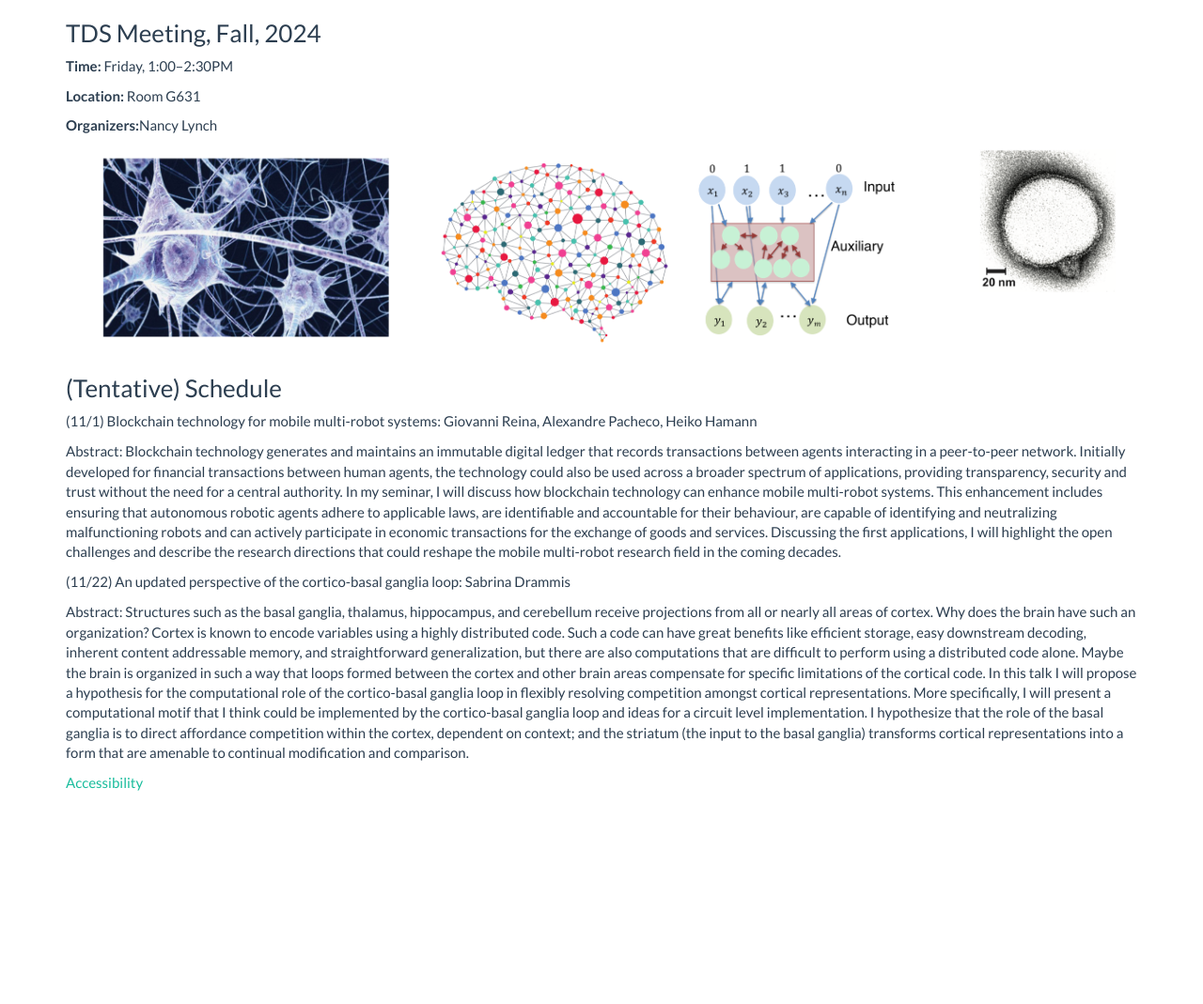
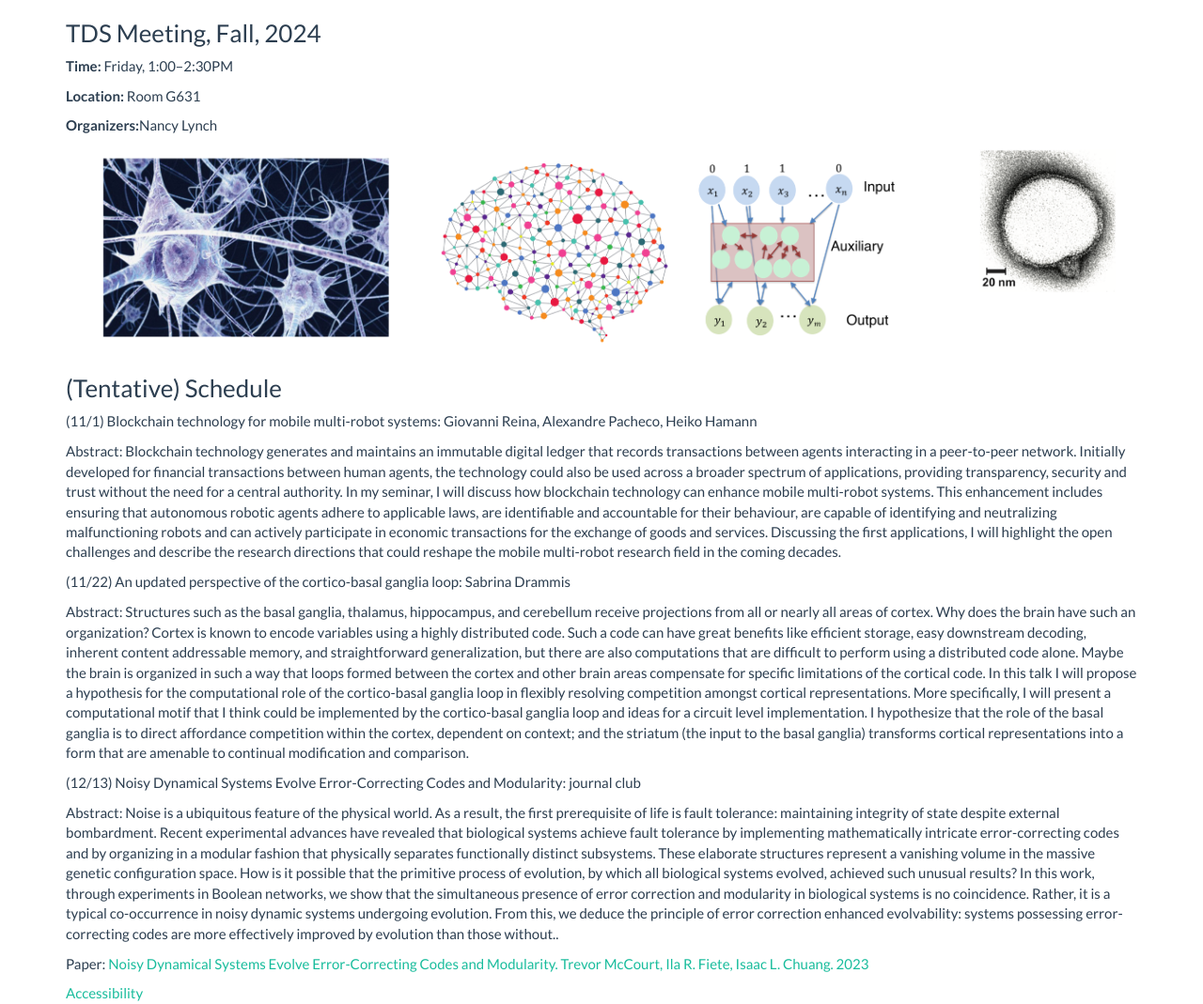
Before and after one commit to brabeeba/TDS-Meeting-2024-Fall, a plain HTML site: page index.html in a window 1280 px wide. Shown: the whole page at 94% size. Before the commit the page ends 845 px from the top, so only its background shows below. Drawn offline with Linux system fonts and the light colour scheme.

Commit message:
add journal club

```diff
--- a/index.html
+++ b/index.html
@@ -90,6 +90,15 @@ research field in the coming decades.</p>
 		<p>Abstract:
 Structures such as the basal ganglia, thalamus, hippocampus, and cerebellum receive projections from all or nearly all areas of cortex. Why does the brain have such an organization? Cortex is known to encode variables using a highly distributed code. Such a code can have great benefits like efficient storage, easy downstream decoding, inherent content addressable memory, and straightforward generalization, but there are also computations that are difficult to perform using a distributed code alone. Maybe the brain is organized in such a way that loops formed between the cortex and other brain areas compensate for specific limitations of the cortical code. In this talk I will propose a hypothesis for the computational role of the cortico-basal ganglia loop in flexibly resolving competition amongst cortical representations. More specifically, I will present a computational motif that I think could be implemented by the cortico-basal ganglia loop and ideas for a circuit level implementation. I hypothesize that the role of the basal ganglia is to direct affordance competition within the cortex, dependent on context; and the striatum (the input to the basal ganglia) transforms cortical representations into a form that are amenable to continual modification and comparison.</p>
 
+<p>(12/13) Noisy Dynamical Systems Evolve
+Error-Correcting Codes and Modularity: journal club</p>
+		<p>Abstract:
+Noise is a ubiquitous feature of the physical world. As a result, the first prerequisite of life is fault tolerance: maintaining integrity of state despite external bombardment. Recent experimental advances have revealed that biological systems achieve fault tolerance by implementing mathematically intricate error-correcting codes and by organizing in a modular fashion that physically separates functionally distinct subsystems. These elaborate structures represent a vanishing volume in the massive genetic configuration space. How is it possible that the primitive process of evolution, by which all biological systems evolved, achieved such unusual results? In this work, through experiments in Boolean networks, we show that the simultaneous presence of error correction and modularity in biological systems is no coincidence. Rather, it is a typical co-occurrence in noisy dynamic systems undergoing evolution. From this, we deduce the principle of error correction enhanced evolvability: systems possessing error-correcting codes are more effectively improved by evolution than those without..</p>
+<p>
+	Paper: <a href="https://arxiv.org/pdf/2303.14448">Noisy Dynamical Systems Evolve
+Error-Correcting Codes and Modularity. Trevor McCourt, Ila R. Fiete, Isaac L. Chuang. 2023</a>
+</p>
+
 
 
 
```
